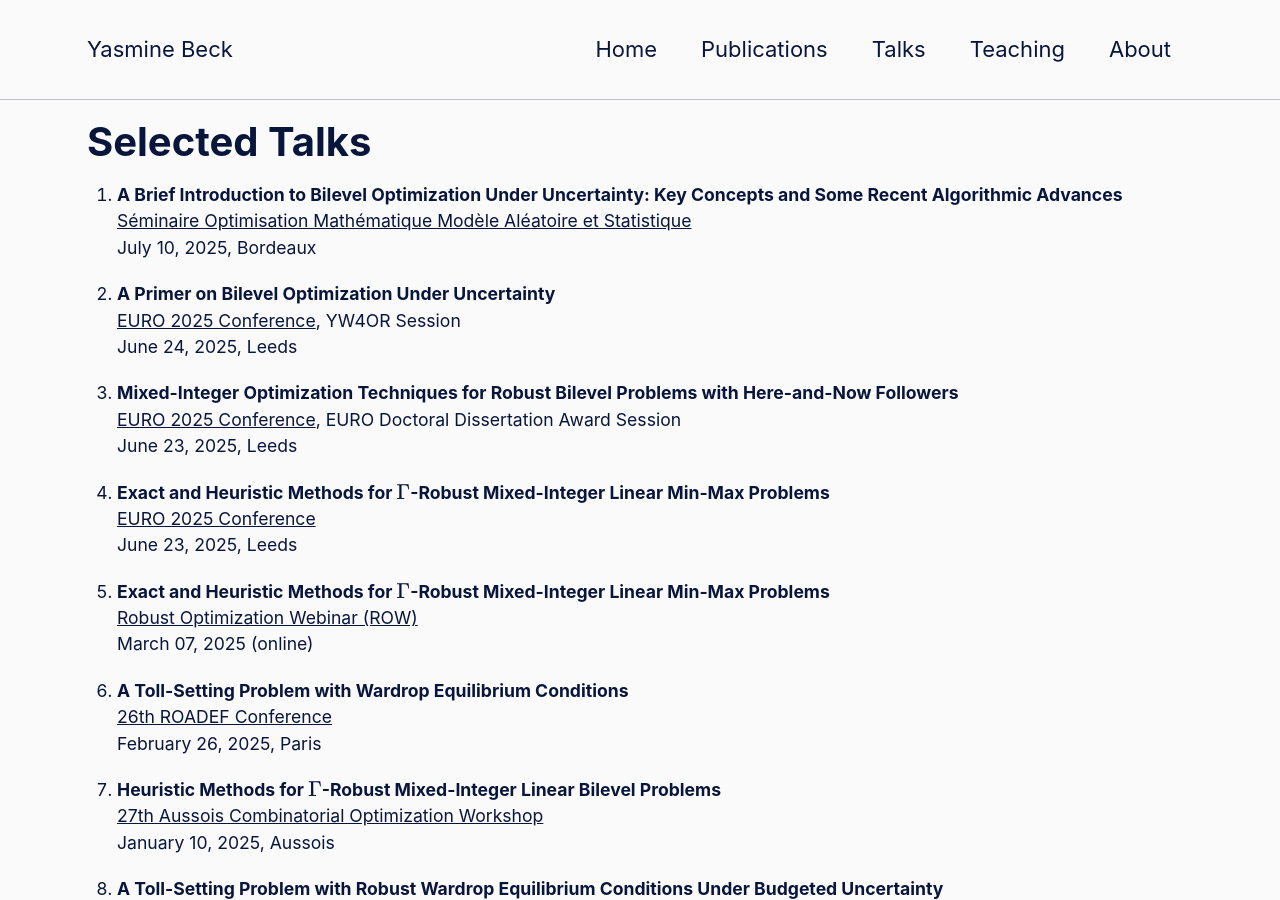
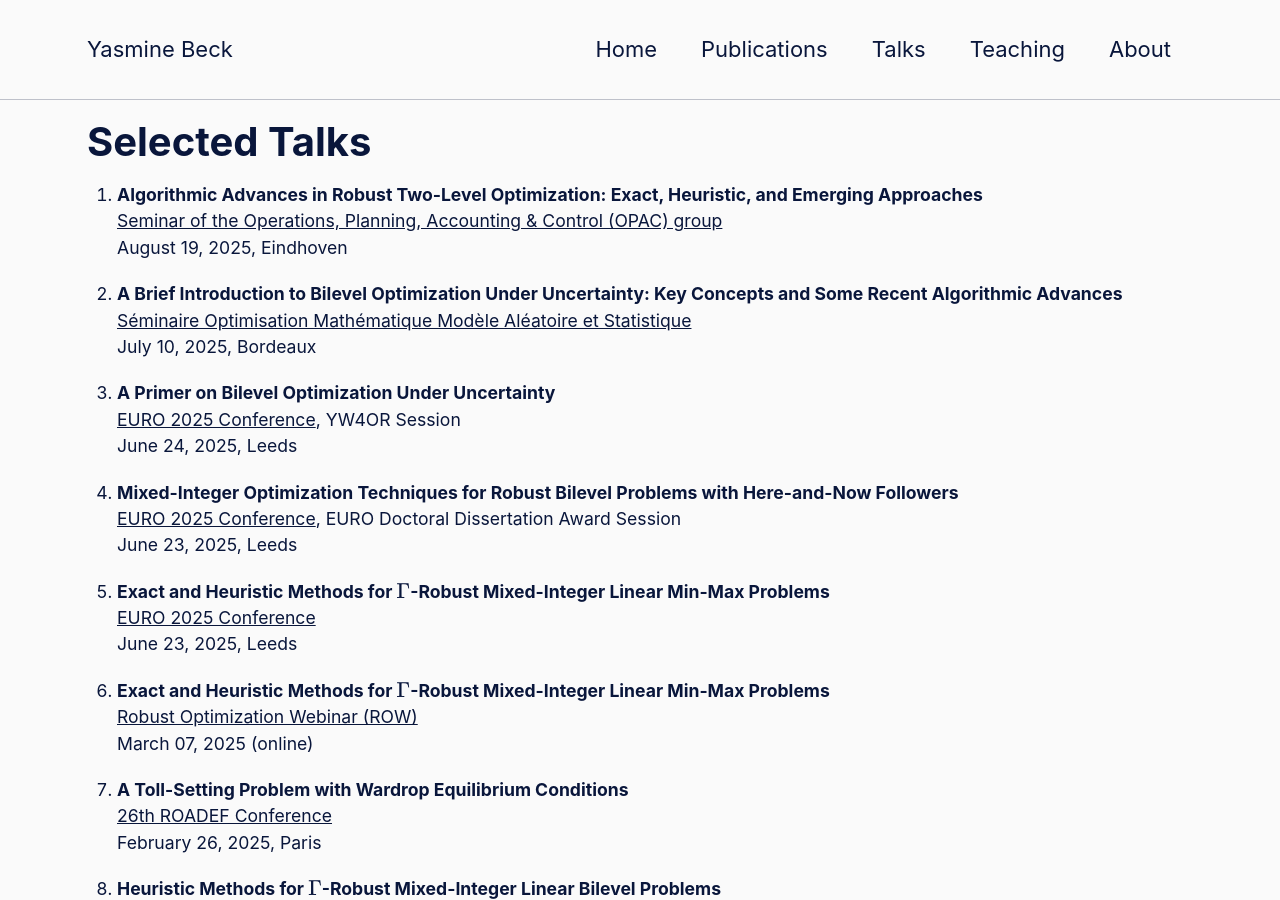
Before and after one commit to YasmineBeck/YasmineBeck.github.io, a Jekyll site: the page built from _pages/talks.html, in a window 1280 px wide and 900 px high. Built offline with Jekyll 4.4.1, drawn with Linux system fonts in a browser that asks for light colours; cached includes are drawn as plain includes; formulas are drawn with MathJax 3.

Commit message:
talk at TU/e

```diff
--- a/_pages/talks.html
+++ b/_pages/talks.html
@@ -28,6 +28,12 @@ classes: wide
 
 <div class="content">
   <ol>
+    <li>
+      <strong>Algorithmic Advances in Robust Two-Level Optimization: Exact, Heuristic, and Emerging Approaches</strong><br>
+      <a href="https://www.tue.nl/en/research/research-groups/industrial-engineering/operations-planning-accounting-control">Seminar of the Operations, Planning, Accounting & Control (OPAC) group</a><br>
+      August 19, 2025, Eindhoven
+    </li>
+
     <li>
       <strong>A Brief Introduction to Bilevel Optimization Under Uncertainty: Key Concepts and Some Recent Algorithmic Advances</strong><br>
       <a href="https://www.math.u-bordeaux.fr/fr/equipe/optimal">Séminaire Optimisation Mathématique Modèle Aléatoire et Statistique</a><br>
```
